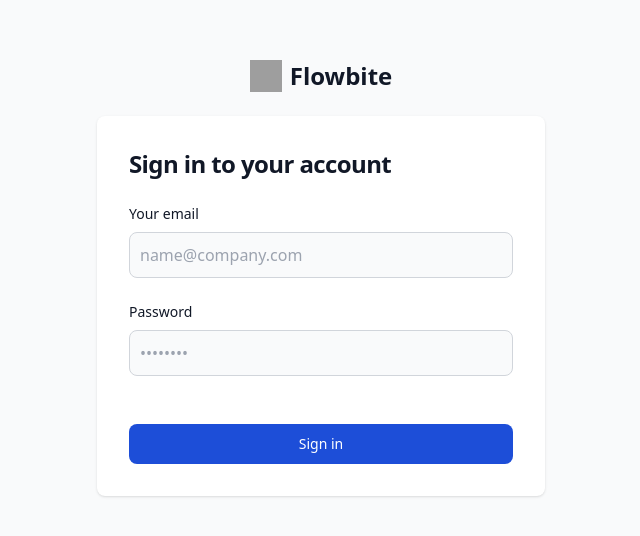
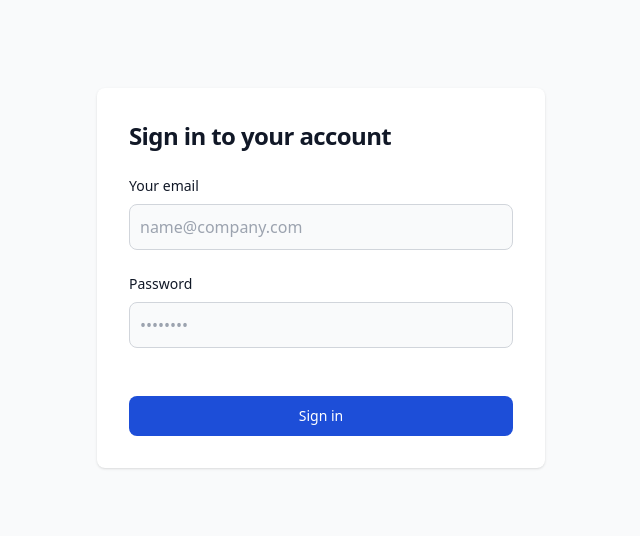
Before and after one commit to M7mdQashqesh/react-ecommerce, a React (Create React App) app: page /login in a window 1280 px wide. Shown: the part 122-658 px from the top of the page, without its empty margins (319-959 px from the left). Built offline with nearby package versions, Linux system fonts and the light colour scheme; grey boxes are pictures that could not be loaded.

Commit message:
edit logo and login

```diff
--- a/src/App.jsx
+++ b/src/App.jsx
@@ -43,7 +43,7 @@ function App() {
       price: 199.99,
       description:
         "Advanced smart watch with heart rate monitor, GPS, and customizable watch faces.",
-      imageUrl: "https://images.unsplash.com/photo-1517433456452-f9633a875f6f",
+      imageUrl: "https://istarmax.com/wp-content/uploads/2024/02/2024-FEB-PRODUCT-RANGE-1-1024x499.webp",
     },
     {
       name: "Bluetooth Speaker",
@@ -58,7 +58,7 @@ function App() {
       price: 29.99,
       description:
         "Ergonomic laptop stand with adjustable height and sturdy construction.",
-      imageUrl: "https://images.unsplash.com/photo-1593642634315-48f5414c3ad9",
+      imageUrl: "https://en.woodcessories.com/cdn/shop/collections/Laptop_Kategorie_Banner_Desktop_1422x800_COMP.webp?v=1689841414",
     },
     {
       name: "USB-C Hub",
--- a/src/components/Navbar.jsx
+++ b/src/components/Navbar.jsx
@@ -16,22 +16,15 @@ const Navbar = () => {
           <nav className="bg-white dark:bg-gray-900 fixed w-full z-20 top-0 start-0 border-b border-gray-200 dark:border-gray-600">
             <div className="max-w-screen-xl flex flex-wrap items-center justify-between mx-auto p-4">
               <a
-                href="https://flowbite.com/"
+                href="/"
                 className="flex items-center space-x-3 rtl:space-x-reverse"
               >
-                <img
-                  src="https://flowbite.com/docs/images/logo.svg"
-                  className="h-8"
-                  alt="Flowbite Logo"
-                />
-                <span className="self-center text-2xl font-semibold whitespace-nowrap dark:text-white">
-                  Flowbite
-                </span>
+                <h2 className="text-2xl font-bold pl-5 text-blue-700">M7md Qash</h2>
               </a>
               <div className="flex md:order-2 space-x-3 md:space-x-0 rtl:space-x-reverse">
                 <button
                   onClick={handleLogOut}
-                  className="text-white bg-blue-700 hover:bg-blue-800 focus:ring-4 focus:outline-none focus:ring-blue-300 font-medium rounded-lg text-sm px-4 py-2 text-center dark:bg-blue-600 dark:hover:bg-blue-700 dark:focus:ring-blue-800"
+                  className="text-white bg-red-700 hover:bg-red-800 focus:ring-4 focus:outline-none focus:ring-red-300 font-medium rounded-lg text-sm px-4 py-2 text-center dark:bg-red-600 dark:hover:bg-red-700 dark:focus:ring-red-800"
                 >
                   Logout
                 </button>
--- a/src/pages/Login.jsx
+++ b/src/pages/Login.jsx
@@ -13,17 +13,6 @@ const Login = () => {
     <div>
       <section className="bg-gray-50 dark:bg-gray-900">
         <div className="flex flex-col items-center justify-center px-6 py-8 mx-auto md:h-screen lg:py-0">
-          <a
-            href="/login"
-            className="flex items-center mb-6 text-2xl font-semibold text-gray-900 dark:text-white"
-          >
-            <img
-              className="w-8 h-8 mr-2"
-              src="https://flowbite.s3.amazonaws.com/blocks/marketing-ui/logo.svg"
-              alt="logo"
-            />
-            Flowbite
-          </a>
           <div className="w-full bg-white rounded-lg shadow dark:border md:mt-0 sm:max-w-md xl:p-0 dark:bg-gray-800 dark:border-gray-700">
             <div className="p-6 space-y-4 md:space-y-6 sm:p-8">
               <h1 className="text-xl font-bold leading-tight tracking-tight text-gray-900 md:text-2xl dark:text-white">
```
